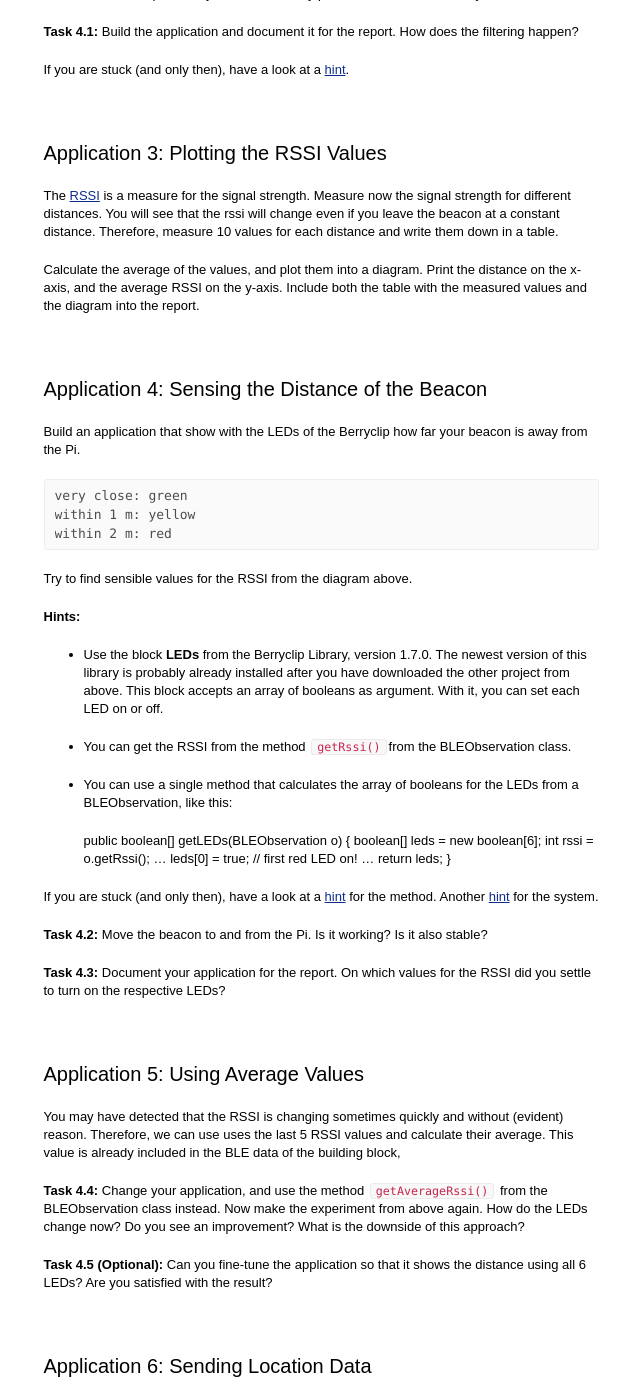
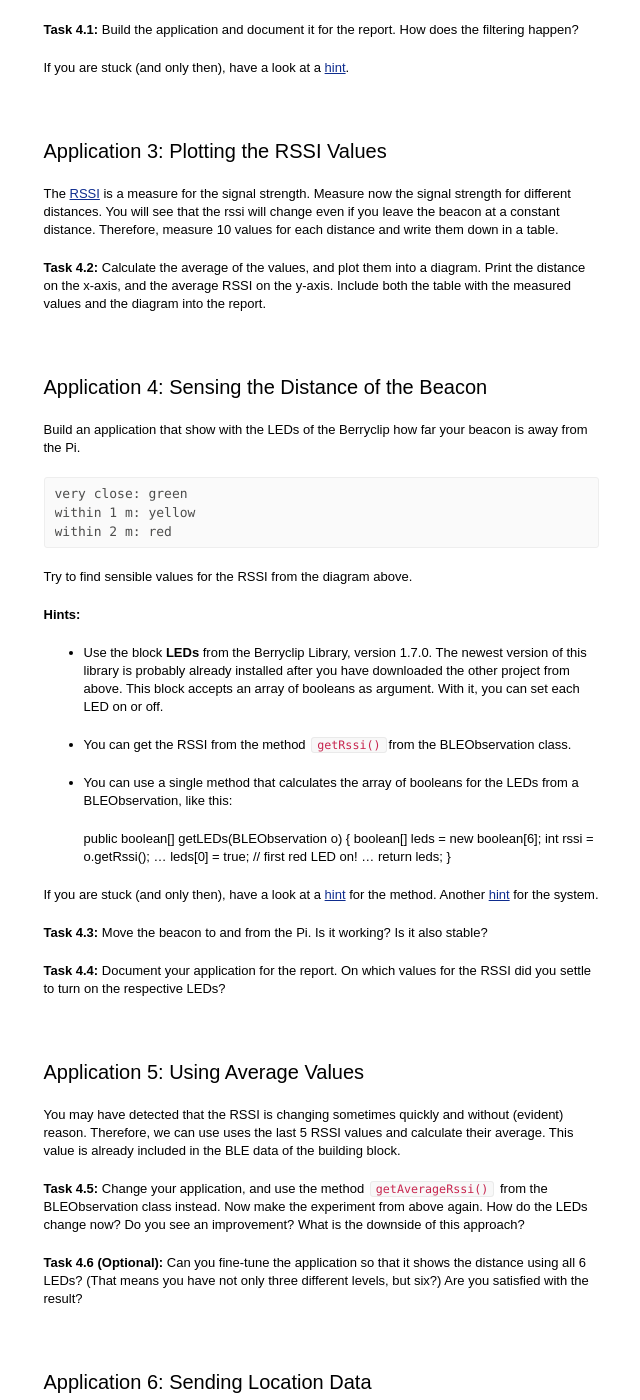
Before and after one commit to Weldmicheal/ttm4175, a Jekyll site: the page built from a4/lab.md, in a window 1280 px wide and 1400 px high, scrolled down 2321 px. Shown: the whole window, without its empty margins (319-959 px from the left). Built offline with Jekyll 4.4.1, drawn with Linux system fonts in a browser that asks for light colours; nearby versions of some CDN libraries; some of the changed text lies outside the part shown.

Commit message:
no message

```diff
--- a/a4/lab.md
+++ b/a4/lab.md
@@ -8,7 +8,7 @@ title:  Lab A4
 
 ## Add the Bluetooth Dongle
 
-Plug the bluetooth dongle into one of the USB ports of the Pi.
+Plug the Bluetooth dongle into one of the USB ports of the Pi. The Bluetooth dongles are labeled *Deltaco* or *Targus*. (The dongles labelled *802.11n* or *Wi-Pi* are for Wifi, which we do not use.)
 
 
 ## Install BlueZ
@@ -54,9 +54,7 @@ We do not need a specific UUID.
 ## Starting and Stopping Java Programs
 
 
-All programs need again be started with the `sudo` prefix.
-
-The program cannot be stopped with `Ctrl-c`. Use `Ctrl-z` instead.
+All programs need again be started with the `sudo` prefix. The program cannot be stopped with `Ctrl-c`. Use `Ctrl-z` instead.
 
 
 ## Application 1: Receiving BLE Data
@@ -92,6 +90,7 @@ The [RSSI][rssi] is a measure for the signal strength. Measure now the signal st
 
 [rssi]: http://en.wikipedia.org/wiki/Received_signal_strength_indication
 
+**Task 4.2:**
 Calculate the average of the values, and plot them into a diagram. Print the distance on the x-axis, and the average RSSI on the y-axis. Include both the table with the measured values and the diagram into the report.
 
 
@@ -129,19 +128,19 @@ If you are stuck (and only then), have a look at a [hint][hint2] for the method.
 [hint3]: hint3.html
 
 
-**Task 4.2:** Move the beacon to and from the Pi. Is it working? Is it also stable?
+**Task 4.3:** Move the beacon to and from the Pi. Is it working? Is it also stable?
 
-**Task 4.3:** Document your application for the report. On which values for the RSSI did you settle to turn on the respective LEDs?
+**Task 4.4:** Document your application for the report. On which values for the RSSI did you settle to turn on the respective LEDs?
 
 
 ## Application 5: Using Average Values
 
-You may have detected that the RSSI is changing sometimes quickly and without (evident) reason. Therefore, we can use uses the last 5 RSSI values and calculate their average. This value is already included in the BLE data of the building block,
+You may have detected that the RSSI is changing sometimes quickly and without (evident) reason. Therefore, we can use uses the last 5 RSSI values and calculate their average. This value is already included in the BLE data of the building block.
 
-**Task 4.4:** Change your application, and use the method `getAverageRssi()` from the BLEObservation class instead. Now make the experiment from above again. How do the LEDs change now? Do you see an improvement?
+**Task 4.5:** Change your application, and use the method `getAverageRssi()` from the BLEObservation class instead. Now make the experiment from above again. How do the LEDs change now? Do you see an improvement?
 What is the downside of this approach?
 
-**Task 4.5 (Optional):** Can you fine-tune the application so that it shows the distance using all 6 LEDs? Are you satisfied with the result?
+**Task 4.6 (Optional):** Can you fine-tune the application so that it shows the distance using all 6 LEDs? (That means you have not only three different levels, but six?) Are you satisfied with the result?
 
 
 ## Application 6: Sending Location Data
```
Also changed, not shown: other parts of a4/lab.md (+1 -1 lines).
